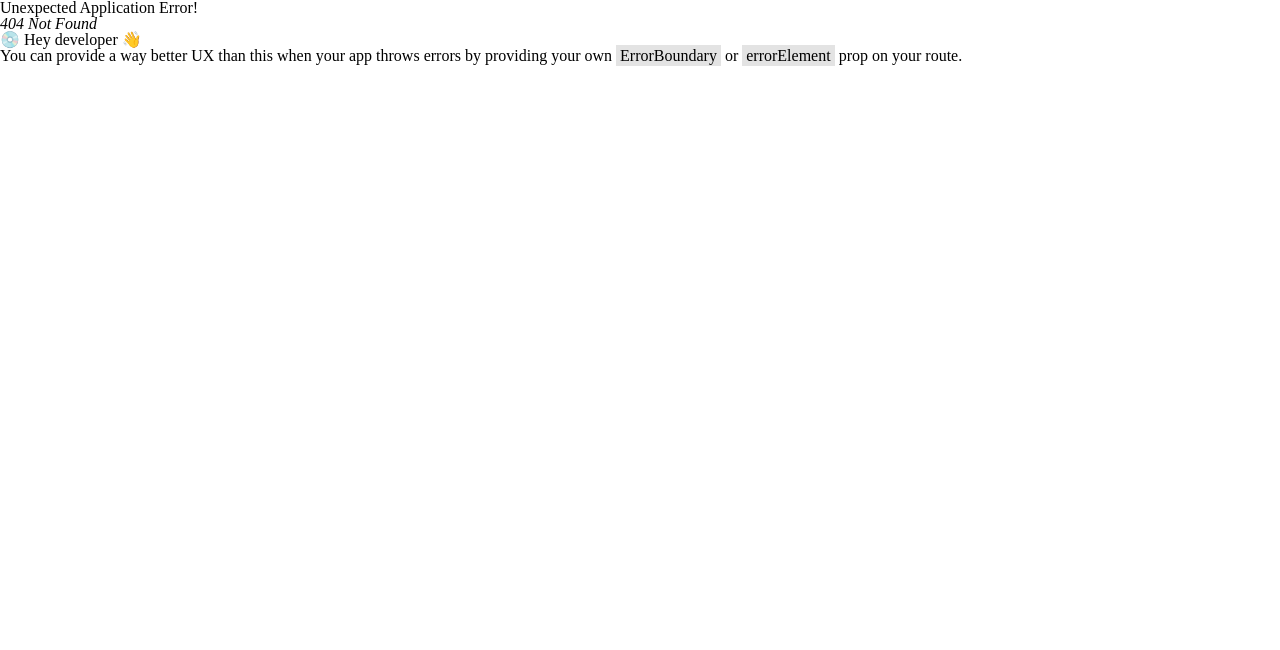
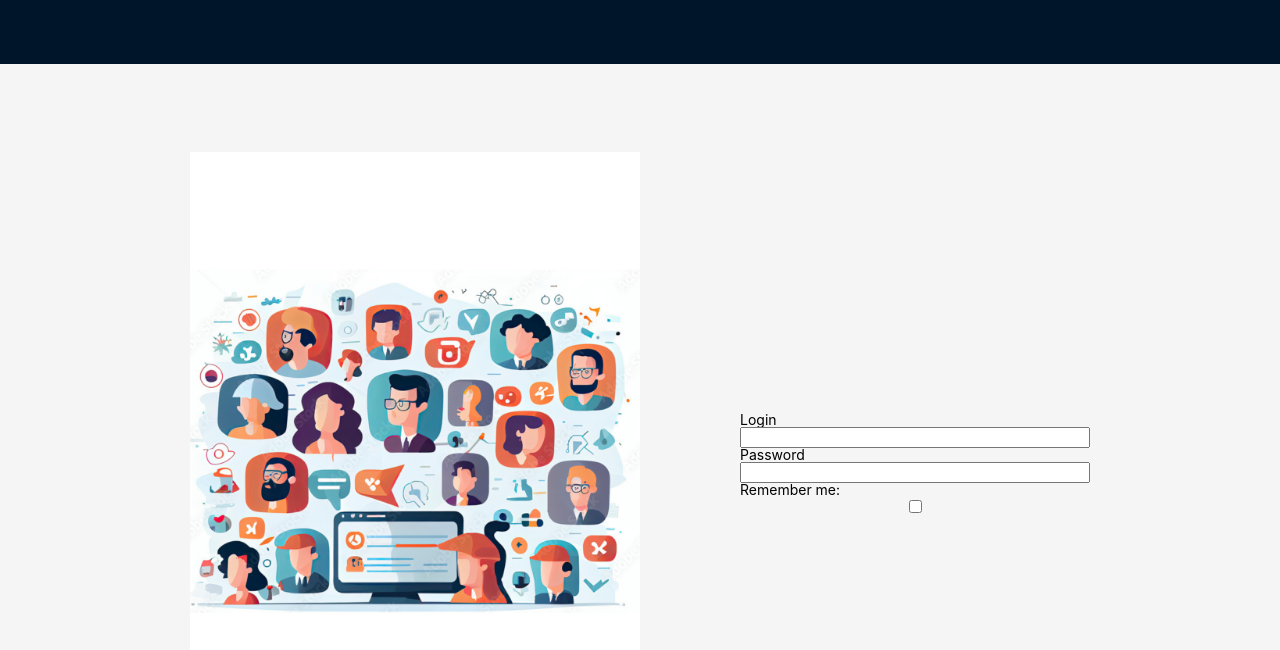
Before and after one commit to RomanMorozenko/social-network, a React (Vite) app: page /login in a window 1280 px wide. Before the commit this address had no page. Shown: the top 650 px of the page. Built offline with nearby package versions, Linux system fonts and the light colour scheme.

Commit message:
refactor routes

```diff
--- a/package.json
+++ b/package.json
@@ -18,9 +18,11 @@
         "clsx": "^2.0.0",
         "react": "^18.2.0",
         "react-dom": "^18.2.0",
+        "react-hook-form": "^7.48.2",
         "react-redux": "^8.1.3",
         "react-router": "^6.18.0",
-        "react-router-dom": "^6.18.0"
+        "react-router-dom": "^6.18.0",
+        "zod": "^3.22.4"
     },
     "devDependencies": {
         "@types/react": "^18.2.15",
--- /dev/null
+++ b/src/assets/images/loginPageImage.ts
@@ -0,0 +1 @@
+export const loginPageImage = '../src/assets/images/social-image.png'
--- a/src/components/ui/editableSpan/editableSpan.tsx
+++ b/src/components/ui/editableSpan/editableSpan.tsx
@@ -21,7 +21,7 @@ export const EditableSpan = <C extends React.ElementType = 'span'>({
 }: EditableSpanProps<C>) => {
     const Component = as || 'span'
 
-    console.log(value)
+    // console.log(value)
 
     const [editMode, setEditMode] = useState(false)
     const [currentValue, setCurrentValue] = useState('')
--- /dev/null
+++ b/src/pages/login/index.ts
@@ -0,0 +1 @@
+export * from './login'
--- /dev/null
+++ b/src/pages/login/login.module.scss
@@ -0,0 +1,18 @@
+.loginContainer {
+    width: 100%;
+    height: 100vh;
+    display: flex;
+    justify-content: center;
+    align-items: center;
+    gap: 100px;
+}
+
+.loginForm {
+    display: flex;
+    flex-direction: column;
+    width: 350px;
+}
+
+.loginPageImage {
+    width: 450px;
+}
--- /dev/null
+++ b/src/pages/login/login.tsx
@@ -0,0 +1,27 @@
+import { loginPageImage } from '../../assets/images/loginPageImage'
+import s from './login.module.scss'
+// import { Layout } from 'antd'
+
+// const { Header } = Layout
+
+export const Login = () => {
+    return (
+        <div className={s.loginContainer}>
+            <img src={loginPageImage} className={s.loginPageImage} />
+            <LoginForm />
+        </div>
+    )
+}
+
+export const LoginForm = () => {
+    return (
+        <form className={s.loginForm}>
+            <label htmlFor="login">Login</label>
+            <input type="text" name="login" />
+            <label htmlFor="password">Password</label>
+            <input type="text" name="password" />
+            <label htmlFor="rememberMe">Remember me:</label>
+            <input type="checkbox" name="rememberMe" />
+        </form>
+    )
+}
--- a/src/pages/layout.tsx
+++ b/src/pages/userLayout.tsx
@@ -10,7 +10,7 @@ import {
 import { Layout as AntLayout, Menu } from 'antd'
 import { useMeQuery } from '../services/auth/auth.service'
 
-export const Layout = () => {
+export const UserLayout = () => {
     const navigate = useNavigate()
     const { isLoading } = useMeQuery()
 
@@ -21,8 +21,6 @@ export const Layout = () => {
     }
 
     return (
-        <AntLayout>
-            <Header style={{ display: 'flex', alignItems: 'center' }}></Header>
         <AntLayout>
             <Sider width={200} style={{ background: 'lightgrey' }}>
                 <Menu
@@ -38,11 +36,10 @@ export const Layout = () => {
             </Sider>
             <Outlet />
         </AntLayout>
-        </AntLayout>
     )
 }
 
-const { Header, Sider } = AntLayout
+const { Sider } = AntLayout
 
 const navItems = [
     { name: 'Profile', icon: <ProfileOutlined /> },
--- a/src/router.tsx
+++ b/src/router.tsx
@@ -5,24 +5,28 @@ import {
     RouteObject,
     RouterProvider,
 } from 'react-router-dom'
-import { Layout } from './pages/layout'
+import { UserLayout } from './pages/userLayout'
 import { Profile } from './pages/profile'
 import { Users } from './pages/users'
 import { Messages } from './pages/messages'
 import { useMeQuery } from './services/auth/auth.service'
+import { Login } from './pages/login'
+
+import { Layout as AntLayout } from 'antd'
+
+const { Header } = AntLayout
 
 const publicRoutes: RouteObject[] = [
     {
-        path: '/',
-        element: <Layout />,
-        children: [],
+        path: '/login',
+        element: <Login />,
     },
 ]
 
 const privateRoutes: RouteObject[] = [
     {
         path: '/',
-        element: <Layout />,
+        element: <UserLayout />,
         children: [
             {
                 path: '/',
@@ -48,24 +52,33 @@ const privateRoutes: RouteObject[] = [
     },
 ]
 
+export const Router = () => {
+    return (
+        <>
+            <AntLayout>
+                <Header
+                    style={{ display: 'flex', alignItems: 'center' }}
+                ></Header>
+                <RouterProvider router={router} />
+            </AntLayout>
+        </>
+    )
+}
+
+export const AppContainer = () => {
+    const { isLoading, data } = useMeQuery()
+
+    const isAuthenticated = data?.resultCode == 1 ? false : true
+
+    if (isLoading) return <div>Loading...</div>
+    return isAuthenticated ? <Outlet /> : <Navigate to="/login" />
+}
+
 const router = createBrowserRouter([
     {
-        element: <PrivateRoutes />,
-        children: privateRoutes,
+        element: <AppContainer />,
+        path: '/',
+        children: [...privateRoutes],
     },
     ...publicRoutes,
 ])
-
-function PrivateRoutes() {
-    const { isLoading, isError } = useMeQuery()
-
-    const isAuthenticated = !isError
-
-    if (isLoading) return <div>Loading...</div>
-
-    return isAuthenticated ? <Outlet /> : <Navigate to="/login" />
-}
-
-export const Router = () => {
-    return <RouterProvider router={router} />
-}
```
Also changed, not shown: src/assets/images/social-image.png (added), 1 other file (tests, documents, lock files or other folders). Lines whose indentation alone changed are shown as unchanged.
